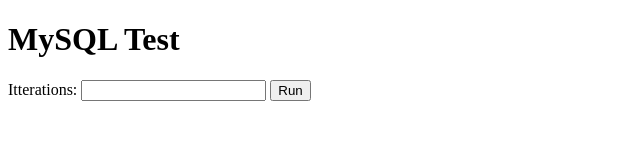
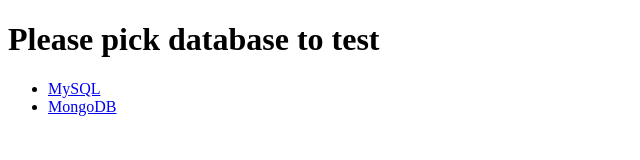
Before and after one commit to a20willa/Examensarbete2023, a website: page src/page/index.html in a window 1280 px wide. Shown: the whole page, without its empty margins (0-640 px from the left). Drawn offline with Linux system fonts and the light colour scheme.

Commit message:
starter preperation to join both mysql and mongodb testing to the same branch the reason is that switching between branches makes development harder and is overall confusing

```diff
--- a/package.json
+++ b/package.json
@@ -1,10 +1,9 @@
 {
-  "name": "mysql",
+  "name": "mysql-and-mongodb-testing",
   "version": "1.0.0",
   "description": "",
-  "main": "index.js",
   "scripts": {
-    "start": "node ./src/server/server.js",
+    "start": "node ./src/server/mysql.js",
     "build": "tsc",
     "develop": "concurrently --kill-others \"tsc --sourcemap --watch\" \"nodemon ./src/server/server.js\""
   },
--- a/src/page/index.html
+++ b/src/page/index.html
@@ -4,15 +4,17 @@
     <meta charset="UTF-8">
     <meta http-equiv="X-UA-Compatible" content="IE=edge">
     <meta name="viewport" content="width=device-width, initial-scale=1.0">
-    <script src="script.js"></script>
-    <title>MySQL Test</title>
+    <title>Index</title>
 </head>
 <body>
-    <h1> MySQL Test </h1>
-    <label for="itterations">Itterations:</label>
-    <input type="number" id="itterations"/>
-    <button onclick="callGetAllEndpoint()">
-        Run
-    </button>
+    <h1> Please pick database to test</h1>
+    <ul>
+        <li>
+            <a href="mysql.html">MySQL</a>
+        </li>
+        <li>
+            <a href="mongodb.html">MongoDB</a>
+        </li>
+    </ul>
 </body>
 </html>
```
Also changed, not shown: src/page/mysql.html (added, +18 -0 lines), src/server/mysql.ts (renamed from src/server/server.ts).
